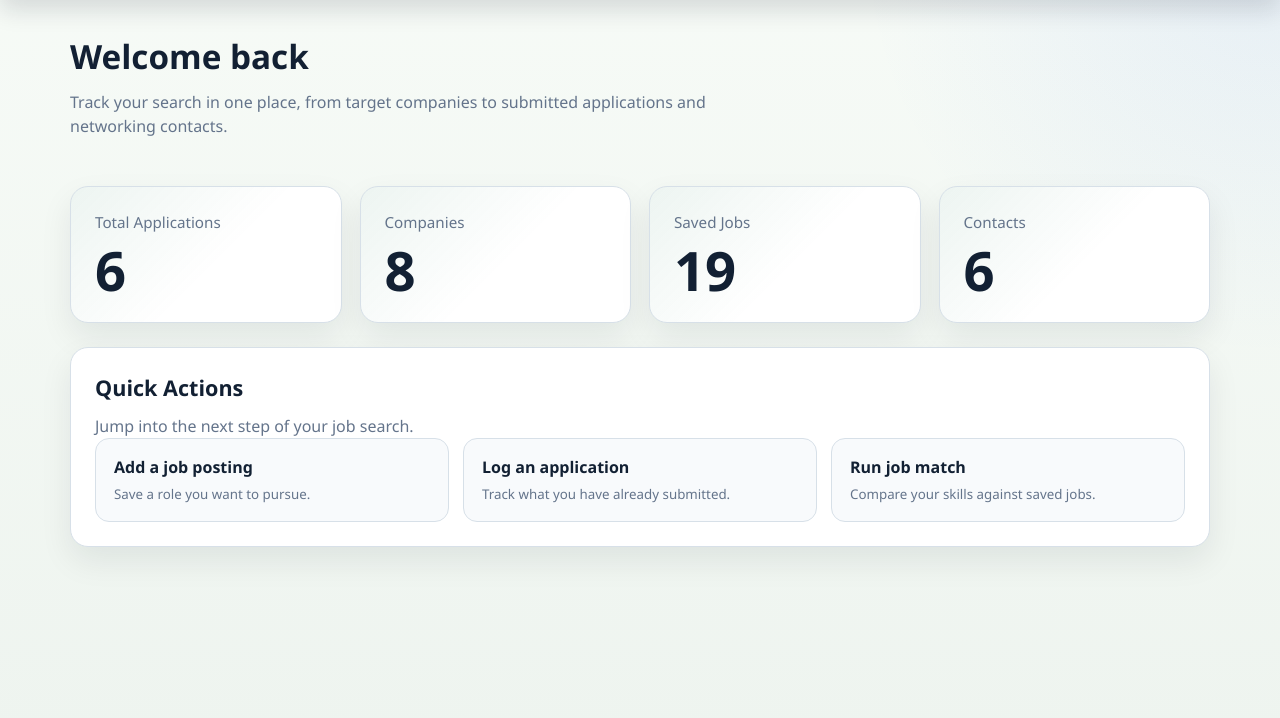
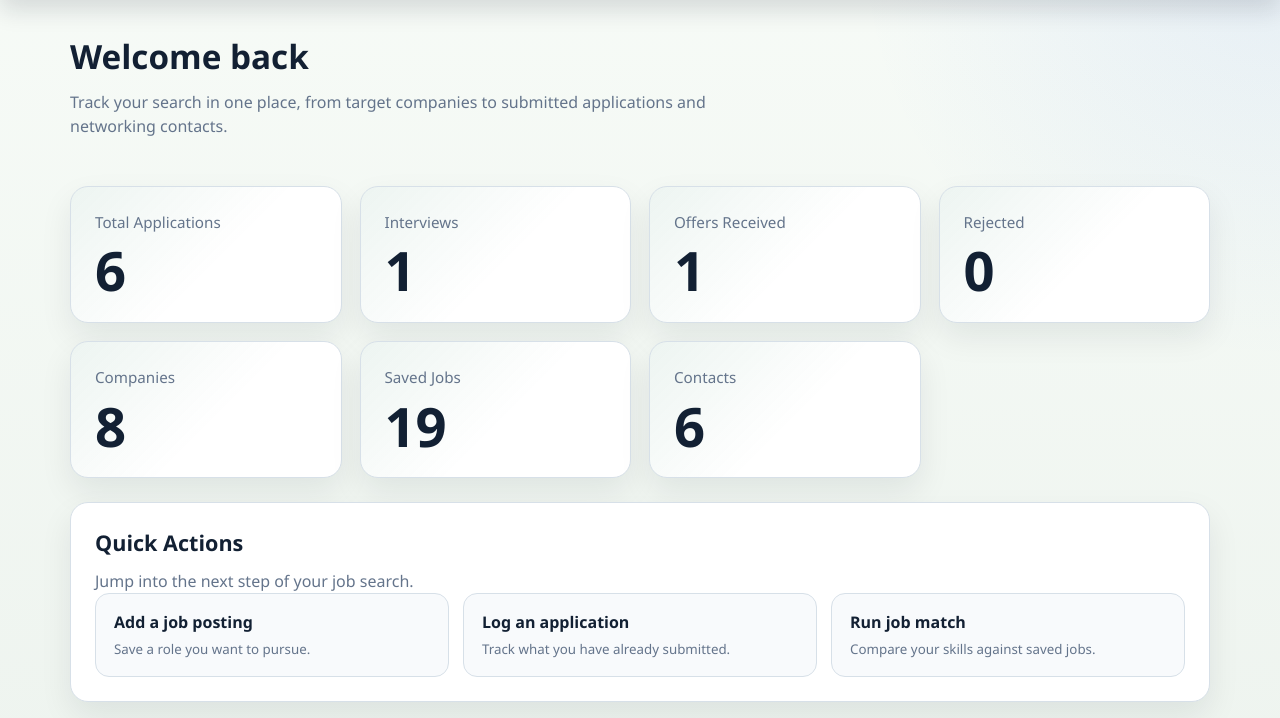
Before and after one commit to sachinyadav71428-lgtm/job-application-tracker, a Flask app: page / in a window 1280 px wide. Shown: the part 64-782 px from the top of the page. Run offline with Flask 3, Linux system fonts and the light colour scheme; data comes from the database, SQL or seed files in the repository.

Commit message:
Improve dashboard statistics and status tracking

```diff
--- a/job_tracker/app.py
+++ b/job_tracker/app.py
@@ -530,6 +530,8 @@ def load_company(cursor, company_id):
     return cursor.fetchone()
 
 
+
+
 def load_dashboard_stats(cursor):
     cursor.execute(
         '''
@@ -537,10 +539,21 @@ def load_dashboard_stats(cursor):
             (SELECT COUNT(*) FROM applications) AS applications_count,
             (SELECT COUNT(*) FROM companies) AS companies_count,
             (SELECT COUNT(*) FROM jobs) AS jobs_count,
-            (SELECT COUNT(*) FROM contacts) AS contacts_count
+            (SELECT COUNT(*) FROM contacts) AS contacts_count,
+            (SELECT COUNT(*) FROM applications
+             WHERE status IN ('Interview', 'Interview Scheduled'))
+                AS interviews_count,
+            (SELECT COUNT(*) FROM applications
+             WHERE status IN ('Offer', 'Offer Received'))
+                AS offers_count,
+            (SELECT COUNT(*) FROM applications
+             WHERE status = 'Rejected')
+                AS rejections_count
         '''
     )
     return cursor.fetchone()
+
+
 
 
 @app.route('/')
--- a/job_tracker/templates/dashboard.html
+++ b/job_tracker/templates/dashboard.html
@@ -9,24 +9,44 @@
         </div>
     </div>
 
+
 <div class="stats-grid">
     <section class="stat-card">
         <span class="stat-label">Total Applications</span>
         <p class="stat-value">{{ stats.applications_count }}</p>
     </section>
+
+    <section class="stat-card">
+        <span class="stat-label">Interviews</span>
+        <p class="stat-value">{{ stats.interviews_count }}</p>
+    </section>
+
+    <section class="stat-card">
+        <span class="stat-label">Offers Received</span>
+        <p class="stat-value">{{ stats.offers_count }}</p>
+    </section>
+
+    <section class="stat-card">
+        <span class="stat-label">Rejected</span>
+        <p class="stat-value">{{ stats.rejections_count }}</p>
+    </section>
+
     <section class="stat-card">
         <span class="stat-label">Companies</span>
         <p class="stat-value">{{ stats.companies_count }}</p>
     </section>
+
     <section class="stat-card">
         <span class="stat-label">Saved Jobs</span>
         <p class="stat-value">{{ stats.jobs_count }}</p>
     </section>
+
     <section class="stat-card">
         <span class="stat-label">Contacts</span>
         <p class="stat-value">{{ stats.contacts_count }}</p>
     </section>
 </div>
+
 
     <section class="section-card">
         <h2>Quick Actions</h2>
```
Lines whose indentation alone changed are shown as unchanged.
